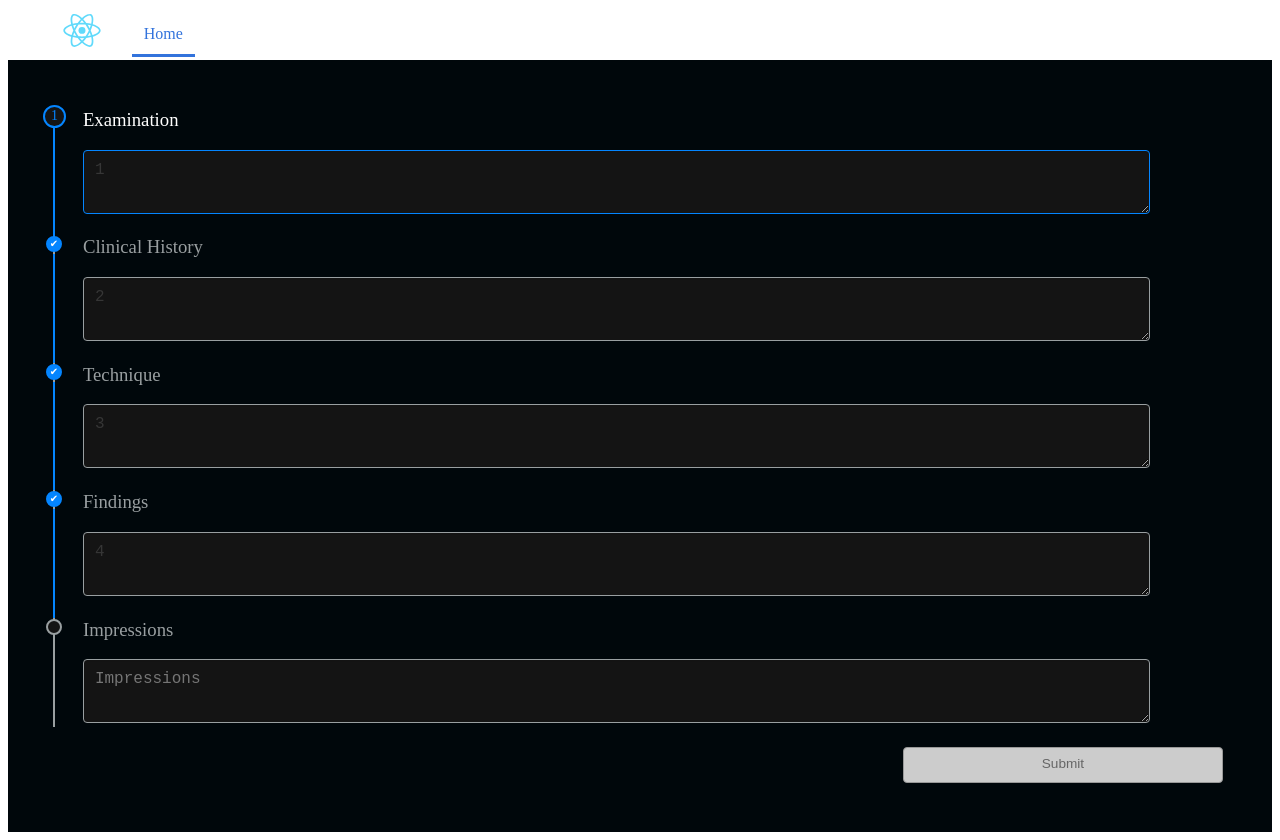
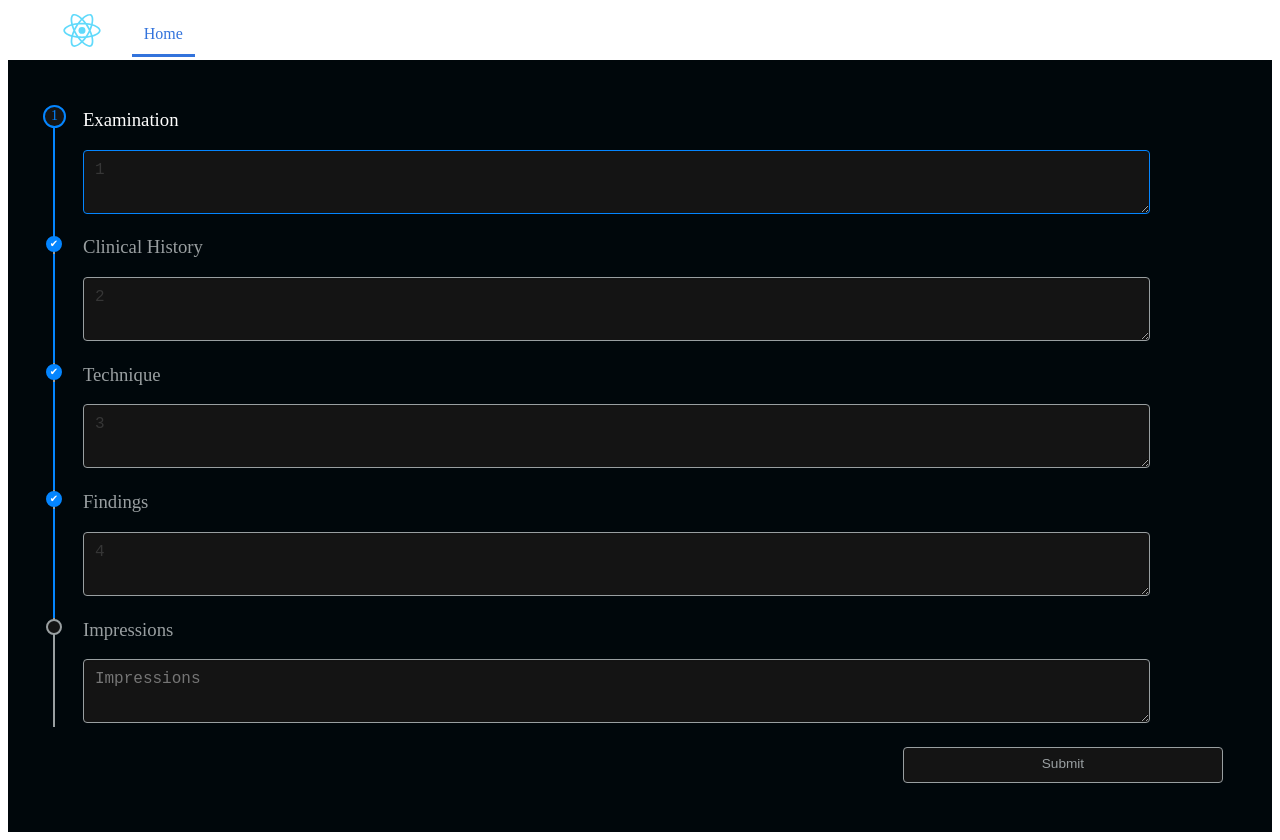
Before and after one commit to Mazzzy/steps-wizard, a React (Create React App) app in the folder steps-wiz-app/: page / in a window 1280 px wide. Built offline with nearby package versions, Linux system fonts and the light colour scheme.

Commit message:
updated button styling

```diff
--- a/steps-wiz-app/src/components/main-content/MainContent.css
+++ b/steps-wiz-app/src/components/main-content/MainContent.css
@@ -24,10 +24,10 @@
 .button {
     -moz-appearance: none;
     -webkit-appearance: none;
-    background: white;
+    background: #0485ff;
     border-radius: 4px;
-    border: 1px solid #4797bf;
-    color: #4797bf;
+    border: 1px solid #0485ff;
+    color: #ffffff;
     padding: 4px 8px;
     text-decoration: none;
     font-size: 0.85rem;
@@ -37,13 +37,12 @@
 }
 
 .button:hover {
-    background-color: #4797bf;
-    color: white;
+    background-color: #046eff;
     cursor: pointer;
 }
 
 .button:disabled {
-    border: 1px solid #999999;
-    background-color: #cccccc;
-    color: #666666;
+    border: 1px solid #999fa1;
+    background-color: #141414;
+    color: #999fa1;
 }
```
